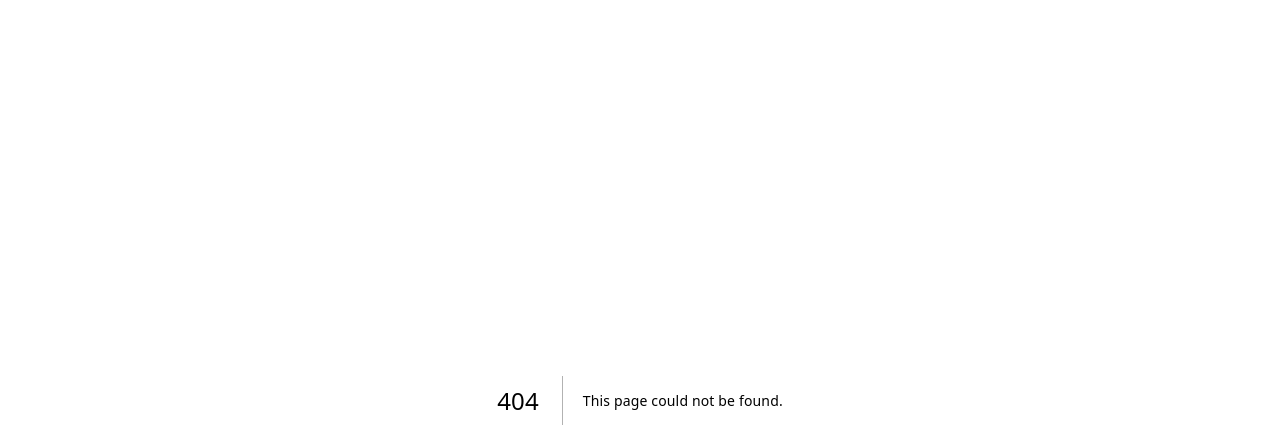
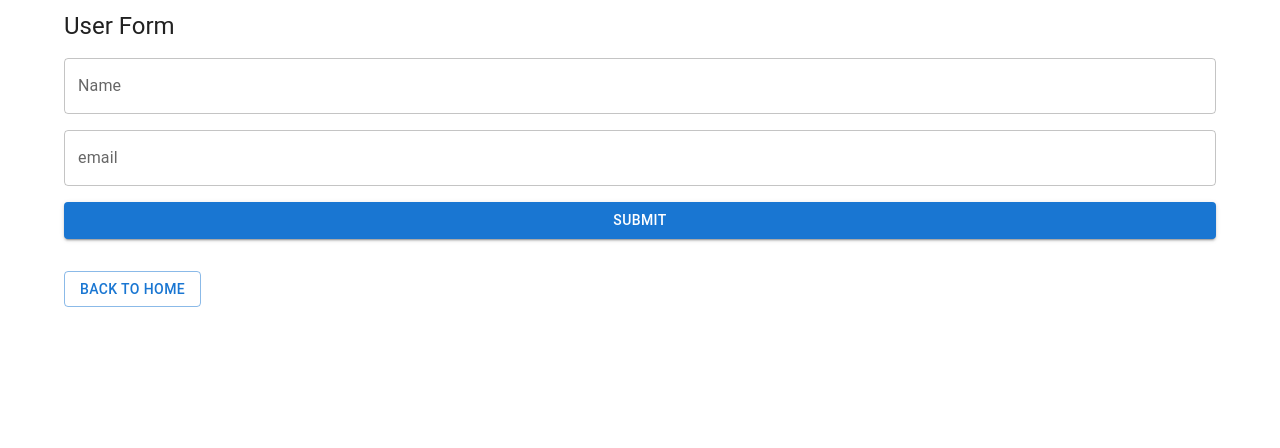
Before and after one commit to PreetS123/Advance_React_Interview, a Next.js app in the folder next-mui-redux-project/: page /myForm in a window 1280 px wide. Before the commit this address had no page. Shown: the top 448 px of the page. Built offline with nearby package versions, Linux system fonts and the light colour scheme.

Commit message:
form created

```diff
--- /dev/null
+++ b/next-mui-redux-project/src/app/components/UserForm.tsx
@@ -0,0 +1,62 @@
+"use client";
+
+import { Alert, Button, Stack, TextField, Typography } from "@mui/material";
+import { useState } from "react";
+
+interface formData {
+  name: string;
+  email: string;
+}
+
+const UserForm = () => {
+  const [formData, setFormData] = useState<formData>({ name: "", email: "" });
+  const [submitted, setSubmitted] = useState<boolean>(false);
+  const [error, setError] = useState<string>("");
+
+  const handleSubmit = (e: React.FormEvent) => {
+    e.preventDefault();
+    if (!formData.name || !formData.email) {
+      setError("Both field are required.");
+      setSubmitted(false);
+      return;
+    }
+    if (!/\S+@\S+\.\S+/.test(formData.email)) {
+      setError("Please enter a valid email");
+      setSubmitted(false);
+      return;
+    }
+
+    console.log("sumitted", formData);
+  };
+  const handleChange = (e: React.ChangeEvent<HTMLInputElement>) => {
+    setFormData({ ...formData, [e.target.name]: e.target.value });
+  };
+  return (
+    <>
+      <form onSubmit={handleSubmit}>
+        <Stack spacing={2}>
+          <Typography variant="h5">User Form</Typography>
+          <TextField
+            label="Name"
+            name="name"
+            value={formData.name}
+            onChange={handleChange}
+          />
+          <TextField
+            label="email"
+            name="email"
+            value={formData.email}
+            onChange={handleChange}
+          />
+          {error && <Alert severity="error">{error}</Alert>}
+          {submitted && <Alert>Form submitted successfully</Alert>}
+          <Button type="submit" variant="contained">
+            Submit
+          </Button>
+        </Stack>
+      </form>
+    </>
+  );
+};
+
+export default UserForm;
--- /dev/null
+++ b/next-mui-redux-project/src/app/myForm/page.tsx
@@ -0,0 +1,18 @@
+import Link from "next/link";
+import UserForm from "../components/UserForm";
+import { Button } from "@mui/material";
+
+const MyFormComp = () => {
+  return (
+    <div style={{ marginTop: "10px" }}>
+      <UserForm />
+      <Link href="/">
+        <Button sx={{ mt: 4 }} variant="outlined">
+          Back to Home
+        </Button>
+      </Link>
+    </div>
+  );
+};
+
+export default MyFormComp;
--- a/next-mui-redux-project/src/app/page.tsx
+++ b/next-mui-redux-project/src/app/page.tsx
@@ -15,6 +15,9 @@ export default function Home() {
         <Link href={"/userInfo"}>
           <Button variant="contained"> Go to user List</Button>
         </Link>
+        <Link href={"/myForm"}>
+          <Button variant="contained"> Go to Form List</Button>
+        </Link>
       </Stack>
     </Box>
   );
```
